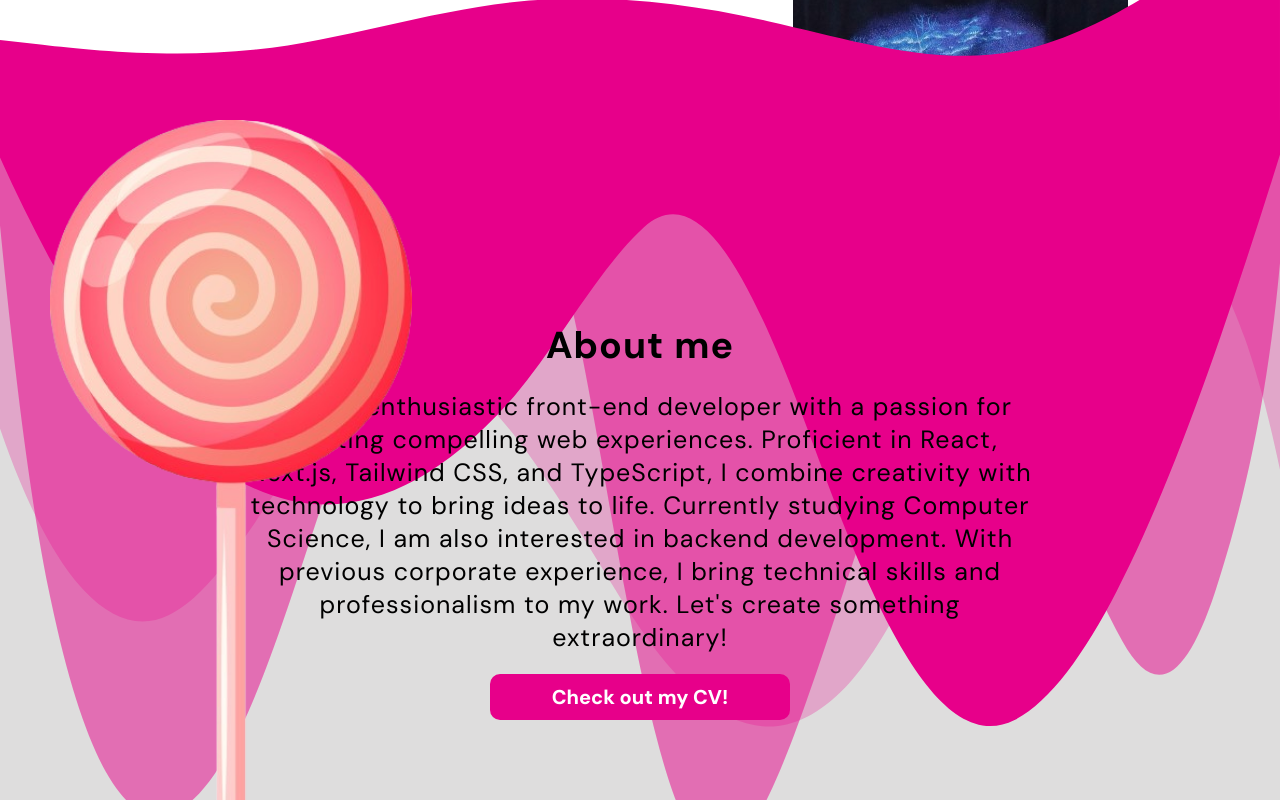
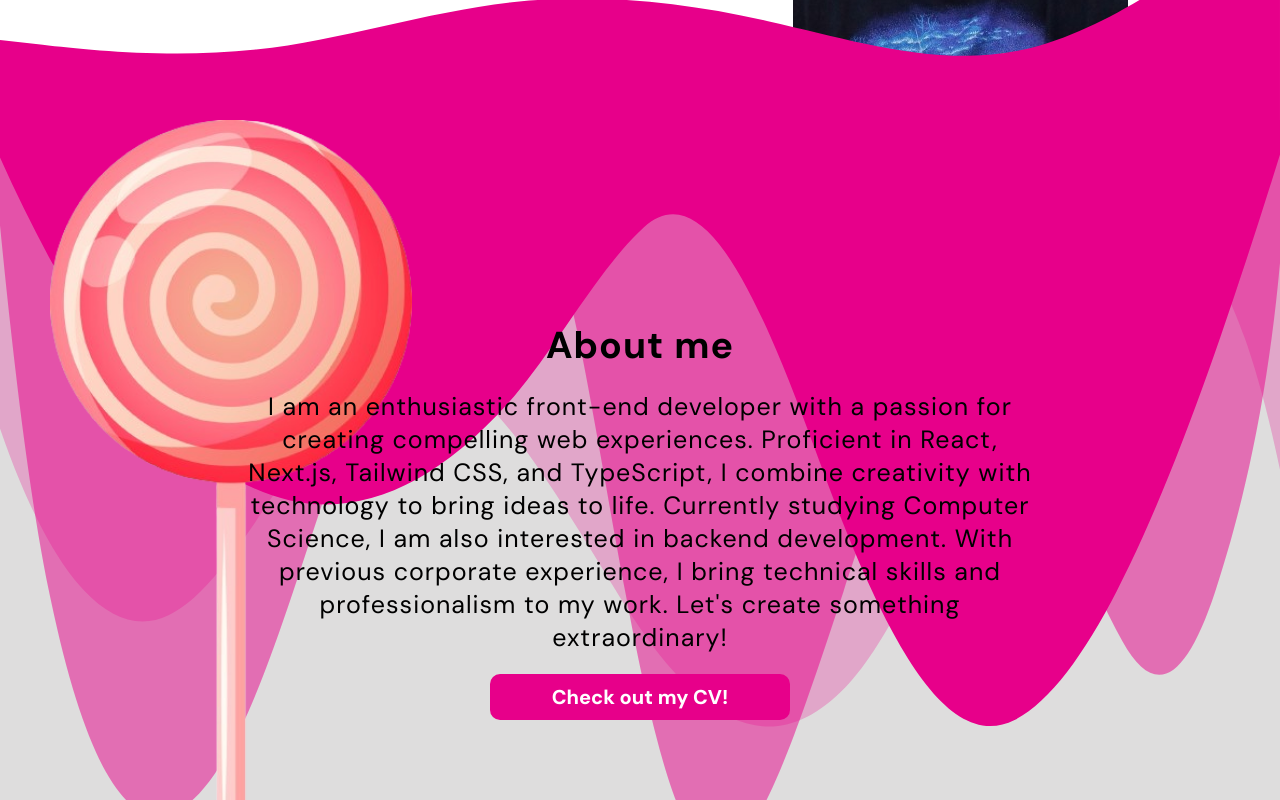
Before and after one commit to Qurin3/portfolio, a React (Vite) app in the folder portfolio/: page / in a window 1280 px wide. Shown: the part 680-1480 px from the top of the page. Built offline with nearby package versions, Linux system fonts and the light colour scheme.

Commit message:
polishing

```diff
--- a/portfolio/src/components/About/about.scss
+++ b/portfolio/src/components/About/about.scss
@@ -14,6 +14,7 @@
     .loliImage {
         height: 100%;
         position: absolute; // Dodaj odpowiednie style dla obrazka
+        z-index: 1;
       }
     .text {
         width: 70%;
@@ -24,6 +25,7 @@
         color: black; /* Zmiana koloru tekstu na biały dla lepszej widoczności */
         letter-spacing: 1px;
         margin: 0 auto;
+        position: relative;
         @media (max-width: 1024px){
             height: 70%;
             width: 100%;
@@ -49,6 +51,7 @@
         left: 0;
         display: flex;
         width: 50%;
+        z-index: 0;
         @media (max-width: 1024px){
             height: 0%;
             width: 100%;
```
